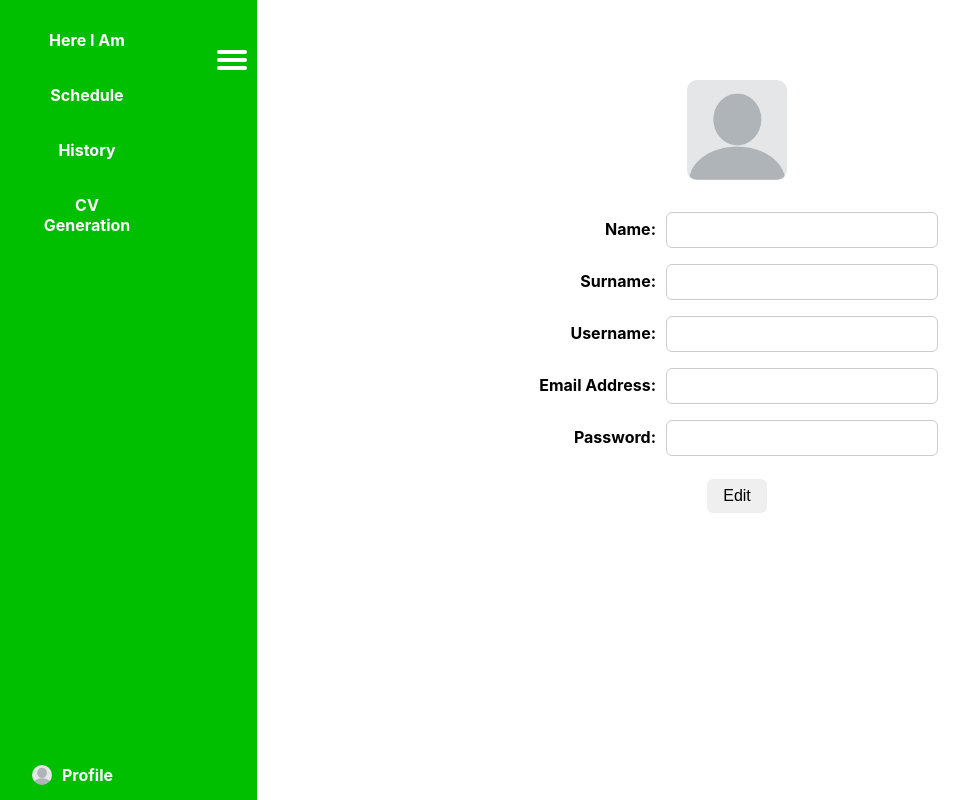
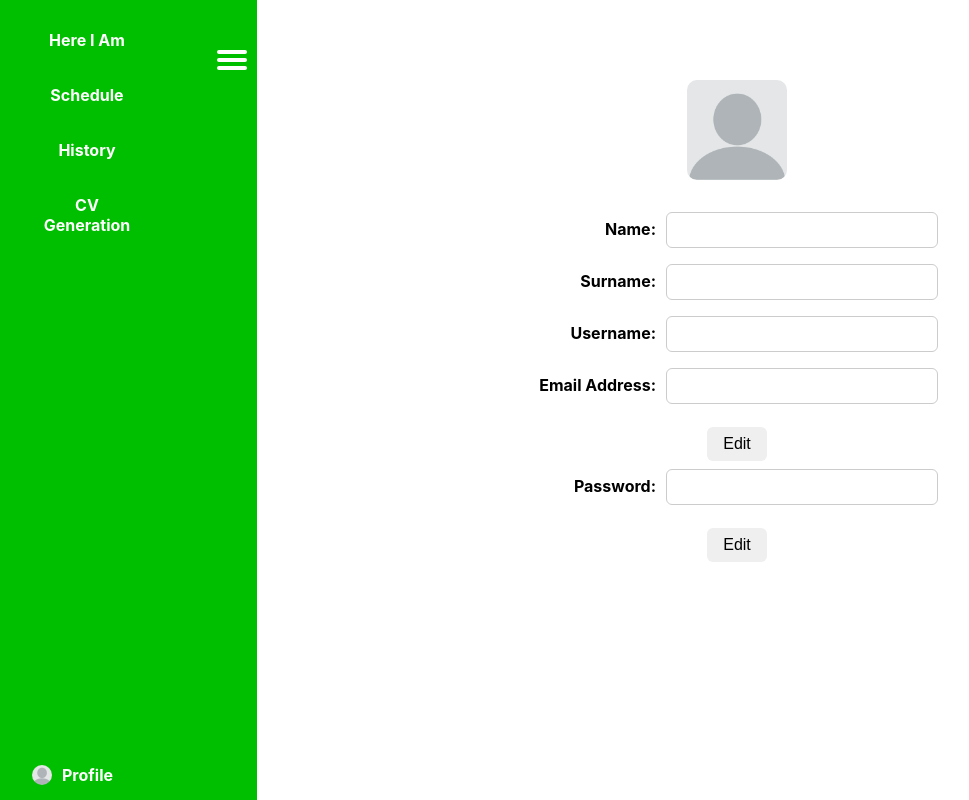
Before and after one commit to kazaction/Group_3_Here_I_Am, a React (Create React App) app in the folder here_i_am/: page /profile in a window 1280 px wide. Shown: the whole page, without its empty margins (3-972 px from the left). Built offline with nearby package versions, Linux system fonts and the light colour scheme; no server answers.

Commit message:
Add an extra button to verify password first

```diff
--- a/here_i_am/src/components/profile.jsx
+++ b/here_i_am/src/components/profile.jsx
@@ -10,18 +10,32 @@ const Profile = () => {
     surname: "",
     username: "",
     email: "",
-    password: "",
+    //password: "",
     profile_picture: ""
+    });
+
+    //test password edit
+    const [passwordTest, setProfilePassword] = useState({
+        password: ""
     });
 
 
     //State for edit mode
     const [isEditing, setIsEditing] = useState(false);
 
+    //test for extra edit button
+    const [isEditingPassword, setIsEditingPassword] = useState(false);
+
     //Hadnle input changes
     const handleChange = (e) => {
         const {name, value} = e.target;
         setProfile({ ...profile, [name]: value});
+    };
+
+    //Test password andle inout change
+    const handleChangePassword = (e) => {
+        const {name, value} = e.target;
+        setProfilePassword({ ...passwordTest, [name]: value});
     };
 
     //Handle save (for now just exit mode)
@@ -33,11 +47,29 @@ const Profile = () => {
             .catch(err => console.error(err));
     };
 
+    //Test password handle save
+    const handleSavePassword = () => {
+        setIsEditingPassword(false);
+        axios.put("http://localhost:5000/users/TR_Meowth", passwordTest)
+        .then(res => console.log("Profile updated:",res.data))
+        .catch(err => console.error(err));
+    };
+
     useEffect(() => {
         axios.get("http://localhost:5000/users/TR_Meowth")
             .then(res => setProfile(res.data))
             .catch(err => console.error(err));
     }, []);
+
+    //Test use effect for password
+    useEffect(() => {
+    axios.get("http://localhost:5000/users/TR_Meowth")
+        .then(res => {
+            setProfile(res.data);
+            setProfilePassword({ password: res.data.password || "" }); // <-- populate password state
+        })
+        .catch(err => console.error(err));
+}, []);
 
     return (
         <div>
@@ -60,14 +92,25 @@ const Profile = () => {
             <input type = "email" name = "email" value={profile.email} onChange={handleChange} readOnly={!isEditing} />
             <br/>
 
-            <label>Password:</label>
+            {/*<label>Password:</label>
             <input type = "password" name = "password" value={profile.password} onChange={handleChange} readOnly={!isEditing} />
-            <br/>
+            <br/>*/}
 
             {!isEditing ? (
             <button onClick={() => setIsEditing(true)}>Edit</button>
             ) : (
                 <button onClick={handleSave}>Save</button>
+            )}
+            <br/>
+
+            <label>Password:</label>
+            <input type = "password" name = "password" value={passwordTest.password} onChange={handleChangePassword} readOnly={!isEditingPassword} />
+            <br/>
+
+            {!isEditingPassword ? (
+            <button onClick={() => setIsEditingPassword(true)}>Edit</button>
+            ) : (
+                <button onClick={handleSavePassword}>Save</button>
             )}
         </div>
 
```
